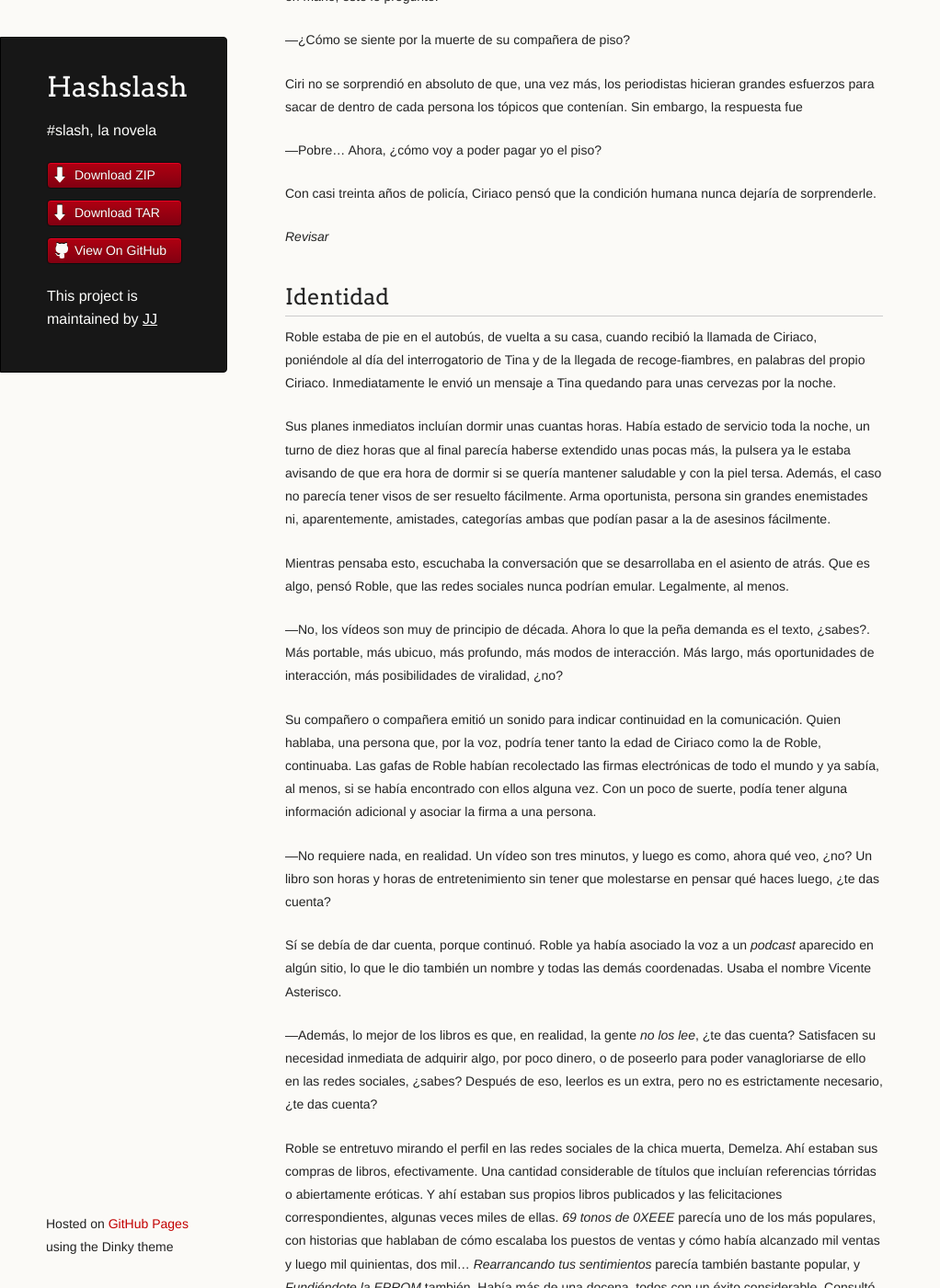
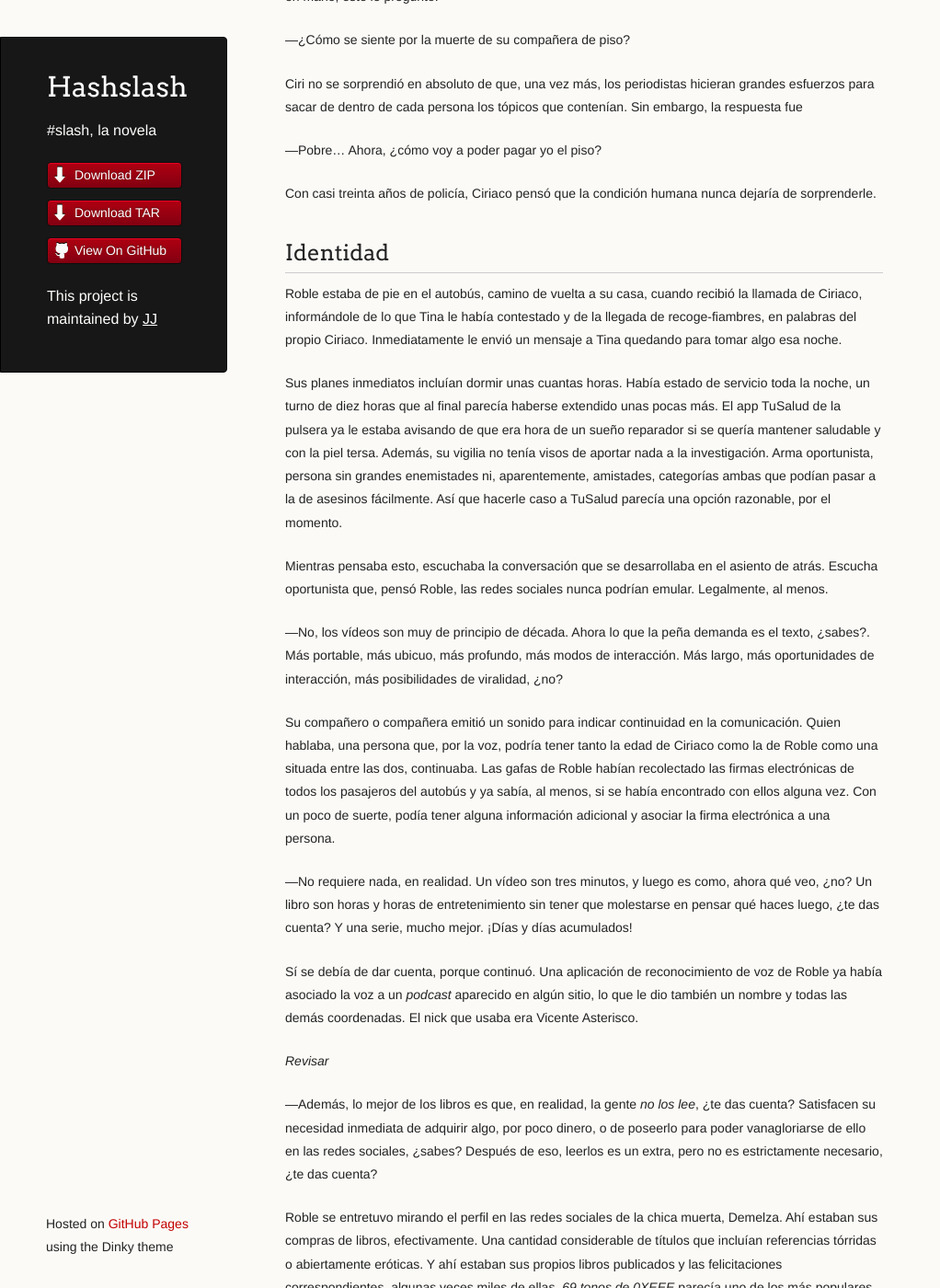
Before and after one commit to JJ/HashSlash, a Jekyll site: the page built from texto/HashSlash.md, in a window 1280 px wide and 1400 px high, scrolled down 15850 px. Shown: the whole window at 92% size, without its empty margins (0-1022 px from the left). Built offline with Jekyll 4.4.1, drawn with Linux system fonts in a browser that asks for light colours.

Commit message:
Sync texto/HashSlash.md from master to gh-pages

```diff
--- a/texto/HashSlash.md
+++ b/texto/HashSlash.md
@@ -827,28 +827,24 @@ tópicos que contenían. Sin embargo, la respuesta fue
 Con casi treinta años de policía, Ciriaco pensó que la condición
 humana nunca dejaría de sorprenderle.
 
-*Revisar*
-
 ## Identidad
 
-Roble estaba de pie en el autobús, de vuelta a su casa, cuando recibió
-la llamada de Ciriaco, poniéndole al día del interrogatorio de Tina y
+Roble estaba de pie en el autobús, camino de vuelta a su casa, cuando recibió
+la llamada de Ciriaco, informándole de lo que Tina le había contestado y
 de la llegada de recoge-fiambres, en palabras del propio
-Ciriaco. Inmediatamente le envió un mensaje a Tina quedando para unas
-cervezas por la noche.
+Ciriaco. Inmediatamente le envió un mensaje a Tina quedando para tomar algo esa noche.
 
 Sus planes inmediatos incluían dormir unas cuantas horas. Había estado
 de servicio toda la noche, un turno de diez horas que al final parecía
-haberse extendido unas pocas más, la pulsera ya le
-estaba avisando de que era hora de dormir si se quería mantener
-saludable y con la piel tersa. Además, el caso no
-parecía tener visos de ser resuelto fácilmente. Arma oportunista,
+haberse extendido unas pocas más. El app TuSalud de la pulsera ya le
+estaba avisando de que era hora de un sueño reparador si se quería mantener
+saludable y con la piel tersa. Además, su vigilia no tenía visos de aportar nada a la investigación. Arma oportunista,
 persona sin grandes enemistades ni, aparentemente, amistades,
 categorías
-ambas que podían pasar a la de asesinos fácilmente.
+ambas que podían pasar a la de asesinos fácilmente. Así que hacerle caso a TuSalud parecía una opción razonable, por el momento.
 
 Mientras pensaba esto, escuchaba la conversación que se desarrollaba en el asiento de
-atrás. Que es algo, pensó Roble, que las redes sociales nunca podrían
+atrás.  Escucha oportunista que, pensó Roble, las redes sociales nunca podrían
 emular. Legalmente, al menos.
 
 —No, los vídeos son muy de principio de década. Ahora lo que la peña
@@ -859,21 +855,26 @@ posibilidades de viralidad, ¿no?
 
 Su compañero o compañera emitió un sonido para indicar continuidad en la
 comunicación. Quien hablaba, una persona que, por la voz, podría tener
-tanto la edad de Ciriaco como la de Roble, continuaba. Las gafas de
-Roble habían recolectado las firmas electrónicas de todo el mundo y ya
+tanto la edad de Ciriaco como la de Roble como una situada entre las dos, continuaba. Las gafas de
+Roble habían recolectado las firmas electrónicas de todos los
+pasajeros del autobús y ya
 sabía, al menos, si se había encontrado con ellos alguna vez. Con un
 poco de suerte, podía tener alguna información adicional y asociar la
-firma a una persona.
+firma electrónica a una persona.
 
 —No requiere nada, en realidad. Un vídeo son tres minutos, y luego es
 como, ahora qué veo,
 ¿no? Un libro son horas y horas de entretenimiento sin tener que
-molestarse en pensar qué haces luego, ¿te das cuenta?
-
-Sí se debía de dar cuenta, porque continuó. Roble ya había asociado la
+molestarse en pensar qué haces luego, ¿te das cuenta? Y una serie,
+mucho mejor. ¡Días y días acumulados!
+
+Sí se debía de dar cuenta, porque continuó. Una aplicación de
+reconocimiento de voz de Roble ya había asociado la
 voz a un *podcast* aparecido en algún sitio, lo que le dio también un
-nombre y todas las demás coordenadas. Usaba el nombre Vicente
+nombre y todas las demás coordenadas. El nick que usaba era Vicente
 Asterisco.
+
+*Revisar*
 
 —Además, lo mejor de los libros es que, en realidad, la gente *no los lee*, ¿te das
 cuenta? Satisfacen su necesidad inmediata de adquirir algo, por poco
```
